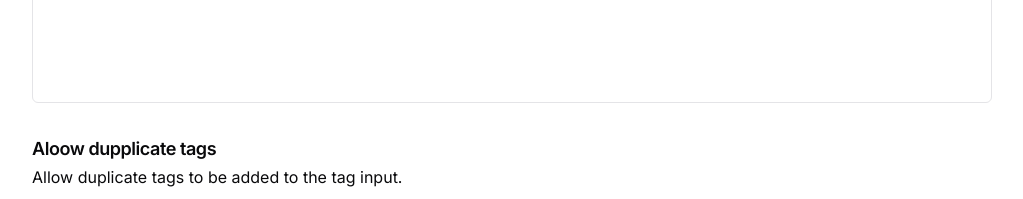
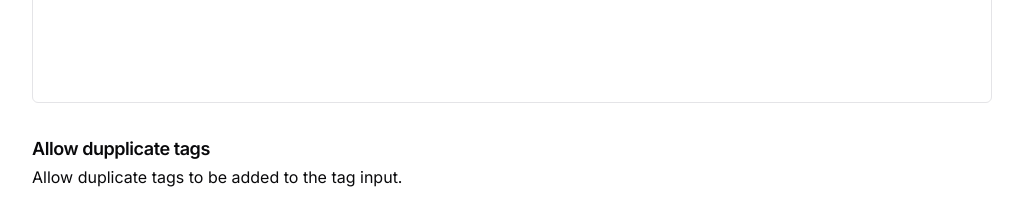
Before and after one commit to JaleelB/emblor, a Next.js app: page / in a window 1280 px wide. Shown: the part 6420-6619 px from the top of the page, without its empty margins (128-1151 px from the left). Built offline with nearby package versions, Linux system fonts and the light colour scheme.

Commit message:
chore: fixing typo

```diff
--- a/components/sections/props.tsx
+++ b/components/sections/props.tsx
@@ -100,7 +100,7 @@ export default function Props(){
                 </div>
            </div>
            <div className="w-full">
-                <h3 className='font-heading mt-8 scroll-m-20 text-lg font-semibold tracking-tight'>Aloow dupplicate tags</h3>
+                <h3 className='font-heading mt-8 scroll-m-20 text-lg font-semibold tracking-tight'>Allow dupplicate tags</h3>
                 <p className="leading-7 [&amp;:not(:first-child)]:mt-6 text-normal">
                     Allow duplicate tags to be added to the tag input.
                 </p>
```
